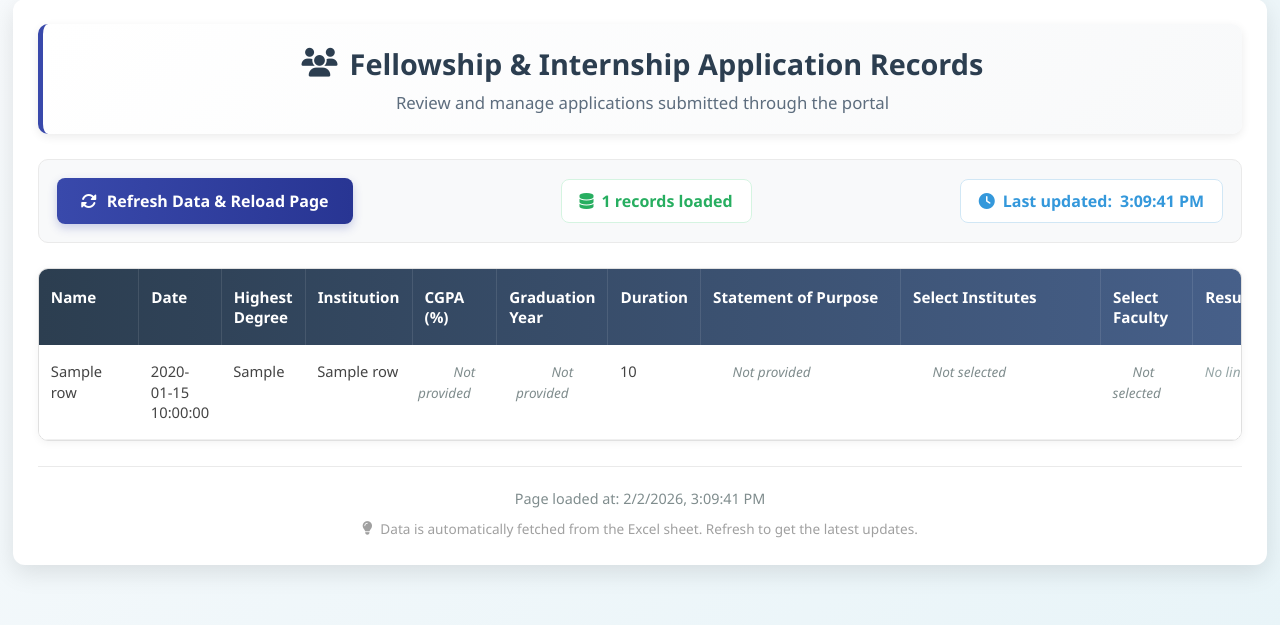
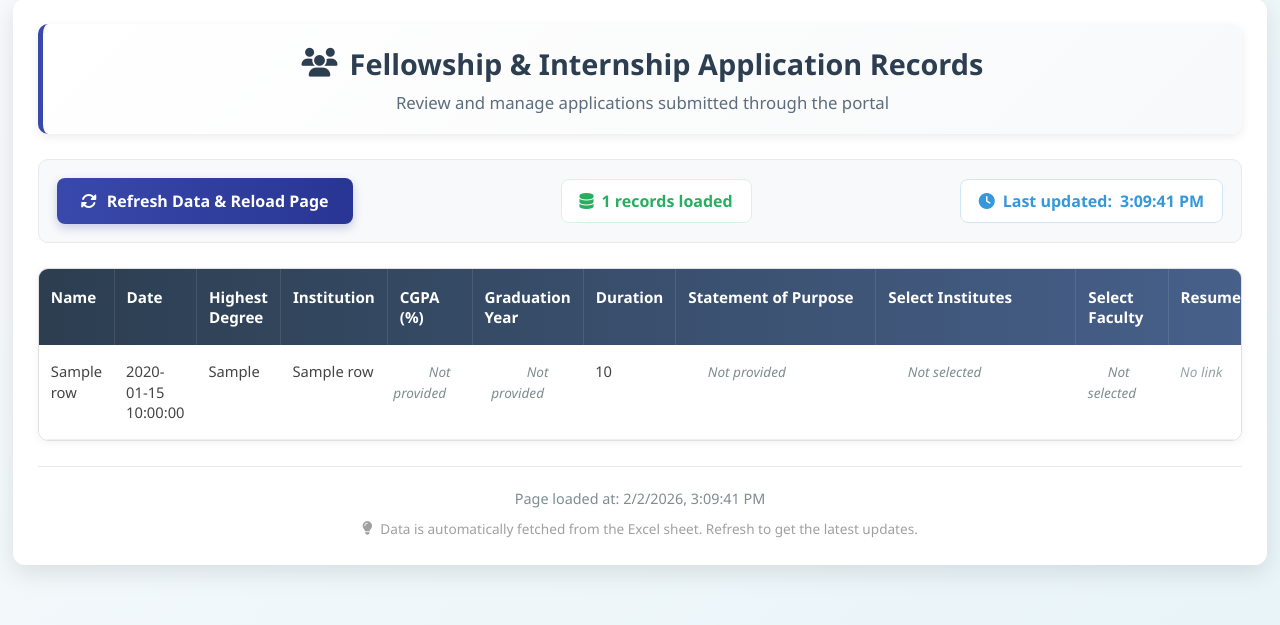
Before and after one commit to gopal-developer/Dashboard, a Flask app: template templates/index.html in a window 1280 px wide. Shown: the part 141-766 px from the top of the page. Run offline with Flask 3, Linux system fonts and the light colour scheme; the template is opened without the code that fills it: most values are stand-ins (such as "Sample title", 1, 10 or a date in 2020).

Commit message:
Update CSS styling

```diff
--- a/static/style.css
+++ b/static/style.css
@@ -163,8 +163,8 @@ table td {
 /* Name column - reduce width */
 table td:nth-child(1),
 table th:nth-child(1) {
-    max-width: 120px;
-    min-width: 100px;
+    max-width: 90px;
+    min-width: 70px;
 }
 
 /* Reduce width for CGPA/Percentage and Graduation Year columns */
```
